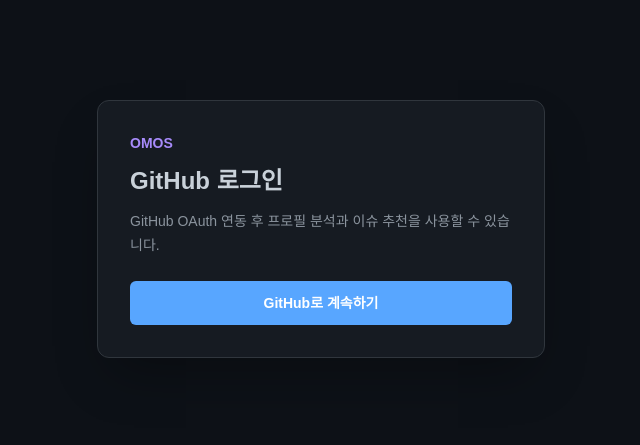
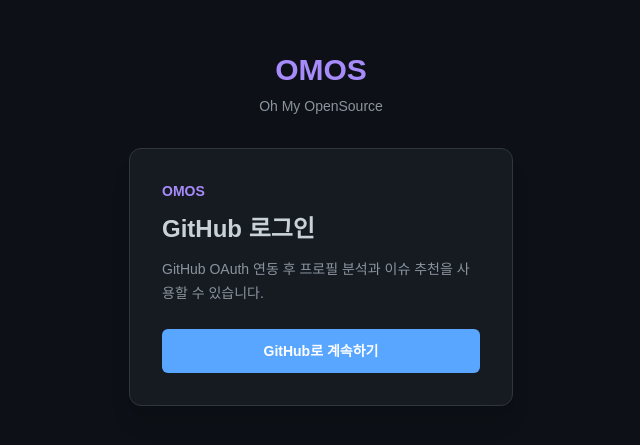
Before and after one commit to AquilaXk/aquila-buddy, a Next.js app in the folder front/: page /login in a window 1280 px wide. Shown: the part 171-616 px from the top of the page, without its empty margins (319-959 px from the left). Built offline with nearby package versions, Linux system fonts and the light colour scheme; no server answers.

Commit message:
style(login): 브랜드 영역 기준 구조 정렬

```diff
--- a/front/src/app/login/page.tsx
+++ b/front/src/app/login/page.tsx
@@ -12,9 +12,15 @@ export default async function LoginPage({ searchParams }: LoginPageProps) {
   const nextPath = normalizeInternalRedirect(resolvedSearchParams?.next ?? null);
 
   return (
-    <main className="flex min-h-screen items-center justify-center bg-github-bg px-4 py-10 text-github-text">
-      <section className="w-full max-w-md rounded-xl border border-github-border bg-github-surface p-8 shadow-2xl shadow-black/30">
-        <p className="text-sm font-semibold text-github-purple-light">OMOS</p>
+    <main className="flex min-h-screen items-center justify-center bg-github-bg px-4">
+      <div className="w-full max-w-sm">
+        <div className="mb-8 text-center">
+          <h1 className="mb-2 text-3xl font-bold text-github-purple-light">OMOS</h1>
+          <p className="text-sm text-github-muted">Oh My OpenSource</p>
+        </div>
+
+        <section className="rounded-xl border border-github-border bg-github-surface p-8 shadow-xl">
+          <p className="text-sm font-semibold text-github-purple-light">OMOS</p>
         <h1 className="mt-3 text-2xl font-bold text-github-text">GitHub 로그인</h1>
         <p className="mt-3 text-sm leading-6 text-github-muted">
           GitHub OAuth 연동 후 프로필 분석과 이슈 추천을 사용할 수 있습니다.
@@ -25,7 +31,8 @@ export default async function LoginPage({ searchParams }: LoginPageProps) {
         >
           GitHub로 계속하기
         </a>
-      </section>
+        </section>
+      </div>
     </main>
   );
 }
```
